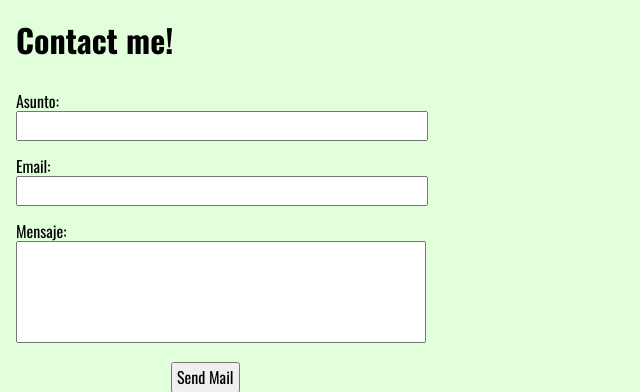
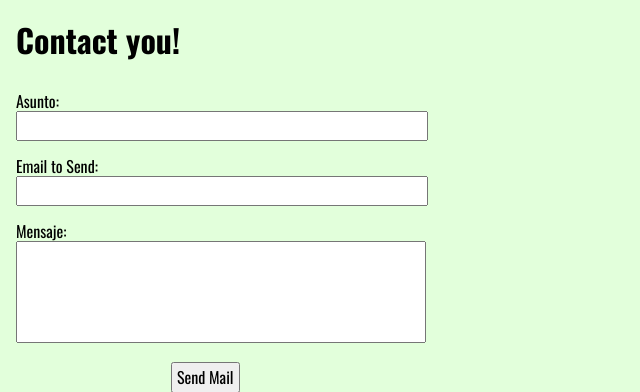
Before and after one commit to esgaelramos/django-nefema-project, a Django app: page /contact/ in a window 1280 px wide. Shown: the part 60-452 px from the top of the page, without its empty margins (0-640 px from the left). Run offline with Django 4.2, Linux system fonts and the light colour scheme.

Commit message:
yeah not!

```diff
--- a/amailcontact/templates/contact-form.html
+++ b/amailcontact/templates/contact-form.html
@@ -6,13 +6,13 @@
 
 {% block content %}
 
-<h1>Contact me!</h1>
+<h1>Contact you!</h1>
 <form action="/contact/" method="POST" class="contact-form">{% csrf_token %}
     <p>
         Asunto: <br><input type="text" name="txtAsunto" id="input-asunto">
     </p>
     <p>
-        Email: <br><input type="text" name="txtEmail" id="input-email">
+        Email to Send: <br><input type="text" name="txtEmail" id="input-email">
     </p>
     <p>
         Mensaje: <br><textarea name="txtMensaje" id="textarea-contact" cols="30" rows="5" style="resize: none;"></textarea>
```
